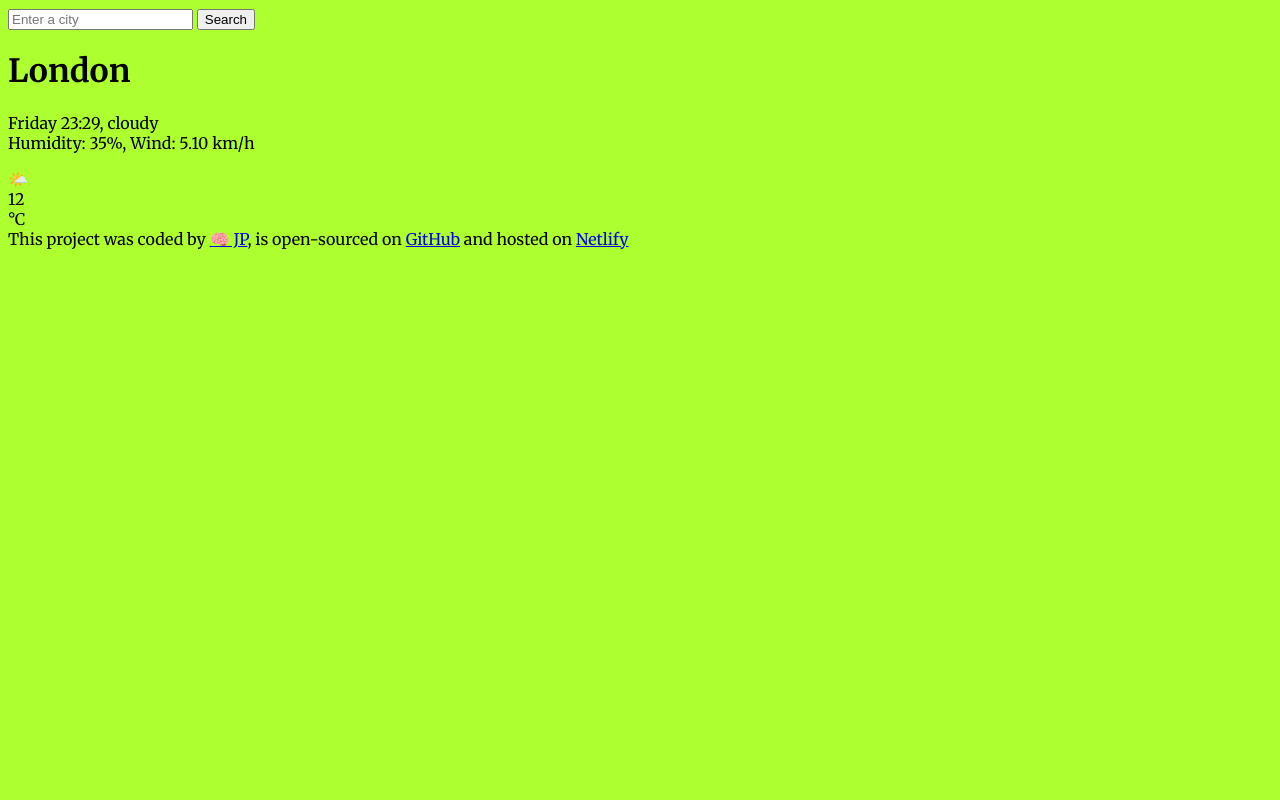
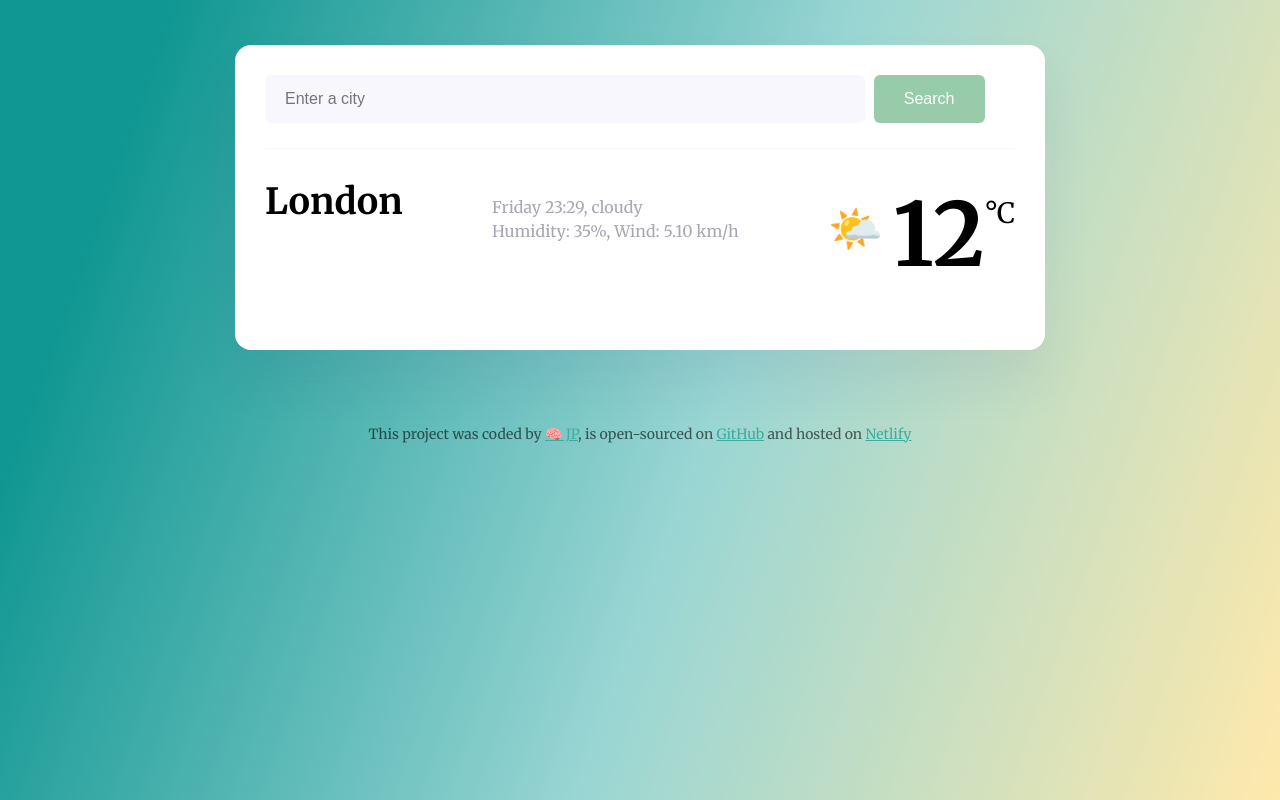
Before and after one commit to Swabian-Janne/Weather_app_1.0, a plain HTML site: page index.html in a window 1280 px wide. Drawn offline with Linux system fonts and the light colour scheme.

Commit message:
updated css

```diff
--- a/index.html
+++ b/index.html
@@ -31,9 +31,9 @@
                     Humidity: 35%, Wind: 5.10 km/h
                 </p>
                 <div class="weather-app-temperature-box">
-                    <div class="weather-icon">🌤️</div>
-                    <div class="weather-temperature">12</div>
-                    <div class="weather-temperature-unit">°C</div>
+                    <div class="weather-app-icon">🌤️</div>
+                    <div class="weather-app-temperature">12</div>
+                    <div class="weather-app-temperature-unit">°C</div>
                 </div>
             </div>
         </main>
--- a/src/style.css
+++ b/src/style.css
@@ -1,6 +1,105 @@
 /** @format */
 
 body {
-  background: greenyellow;
+  background: linear-gradient(
+    109.6deg,
+    rgb(17, 151, 147) 11.2%,
+    rgb(154, 214, 212) 55.4%,
+    rgb(255, 233, 171) 100.2%
+  );
+  background-attachment: fixed;
   font-family: "Merriweather", serif;
 }
+a {
+  color: #3baea0;
+}
+
+.weather-app {
+  background: white;
+  max-width: 750px;
+  margin: 45px auto;
+  box-shadow: 0 30px 50px rgba(65, 50, 100, 0.08);
+  border-radius: 16px;
+  padding: 30px;
+}
+
+header {
+  border-bottom: 1px solid #f9f7fe;
+  padding: 0 0 25px 0;
+}
+
+.search-form-input {
+  background-color: #f9f7fe;
+  border: none;
+  border-radius: 6px;
+  width: 80%;
+  font-size: 16px;
+  padding: 15px 20px;
+}
+
+.search-form-button {
+  background: #97cba9;
+  padding: 15px 30px;
+  border: none;
+  font-size: 16px;
+  margin-left: 5px;
+  border-radius: 6px;
+  color: white;
+}
+
+main {
+  padding-top: 30px;
+  padding-bottom: 30px;
+}
+
+.weather-app-data {
+  display: flex;
+  justify-content: space-between;
+}
+
+.weather-app-city {
+  text-align: left;
+  margin: 0;
+  font-size: 36px;
+  line-height: 46px;
+  margin-bottom: 5px;
+}
+
+.weather-app-details {
+  text-align: left;
+  font-size: 16px;
+  color: rgba(39, 33, 66, 0.4);
+  line-height: 24px;
+  font-weight: 500;
+}
+
+.weather-app-details strong {
+  color: #f65282;
+}
+
+.weather-app-temperature-box {
+  display: flex;
+}
+
+.weather-app-icon {
+  font-size: 44px;
+  margin-top: 22px;
+}
+
+.weather-app-temperature {
+  font-size: 88px;
+  margin-left: 10px;
+  font-weight: bold;
+}
+
+.weather-app-temperature-unit {
+  margin-top: 16px;
+  font-size: 28px;
+}
+
+footer {
+  padding: 30px 0 0 0;
+  text-align: center;
+  font-size: 14px;
+  color: rgba(0, 0, 0, 0.6);
+}
```
